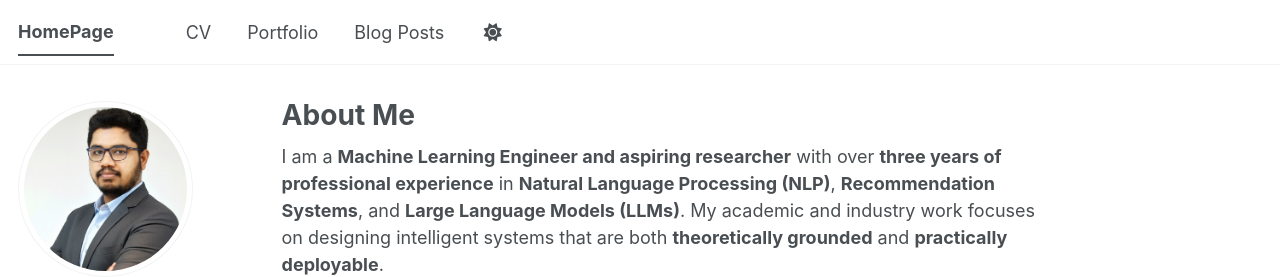
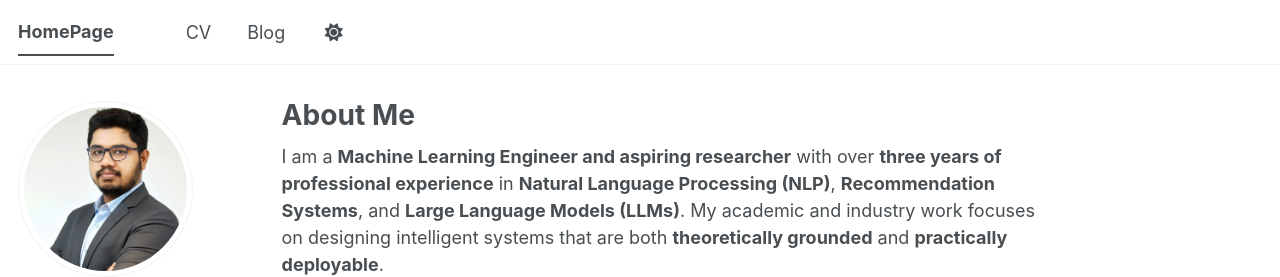
Before and after one commit to cspartho/cspartho.github.io, a Jekyll site: the page built from _pages/about.md, in a window 1280 px wide. Shown: the top 277 px of the page. Built offline with Jekyll 4.4.1, drawn with Linux system fonts in a browser that asks for light colours; some web fonts are replaced; a script bundle is joined from its source files by our own code; library files that are not in the unit come from our copies.

Commit message:
refactor navigation links for clarity and consistency

```diff
--- a/_data/navigation.yml
+++ b/_data/navigation.yml
@@ -11,8 +11,8 @@ main:
   - title: "CV"
     url: /files/Resume_of_Partho_bala.pdf
 
-  - title: "Portfolio"
-    url: /portfolio/
+  # - title: "Portfolio"
+  #   url: /portfolio/
 
-  - title: "Blog Posts"
+  - title: "Blog"
     url: /year-archive/
```
